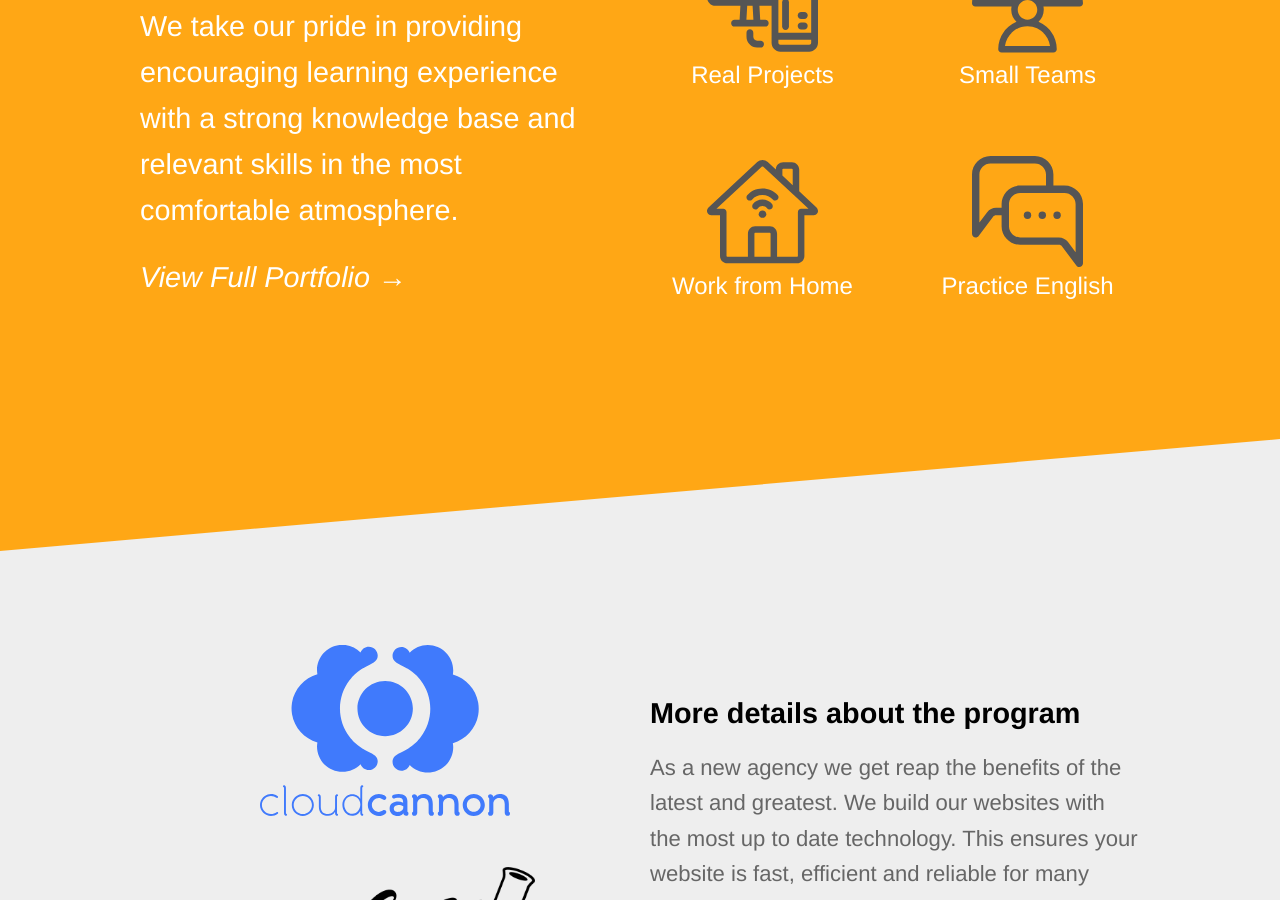
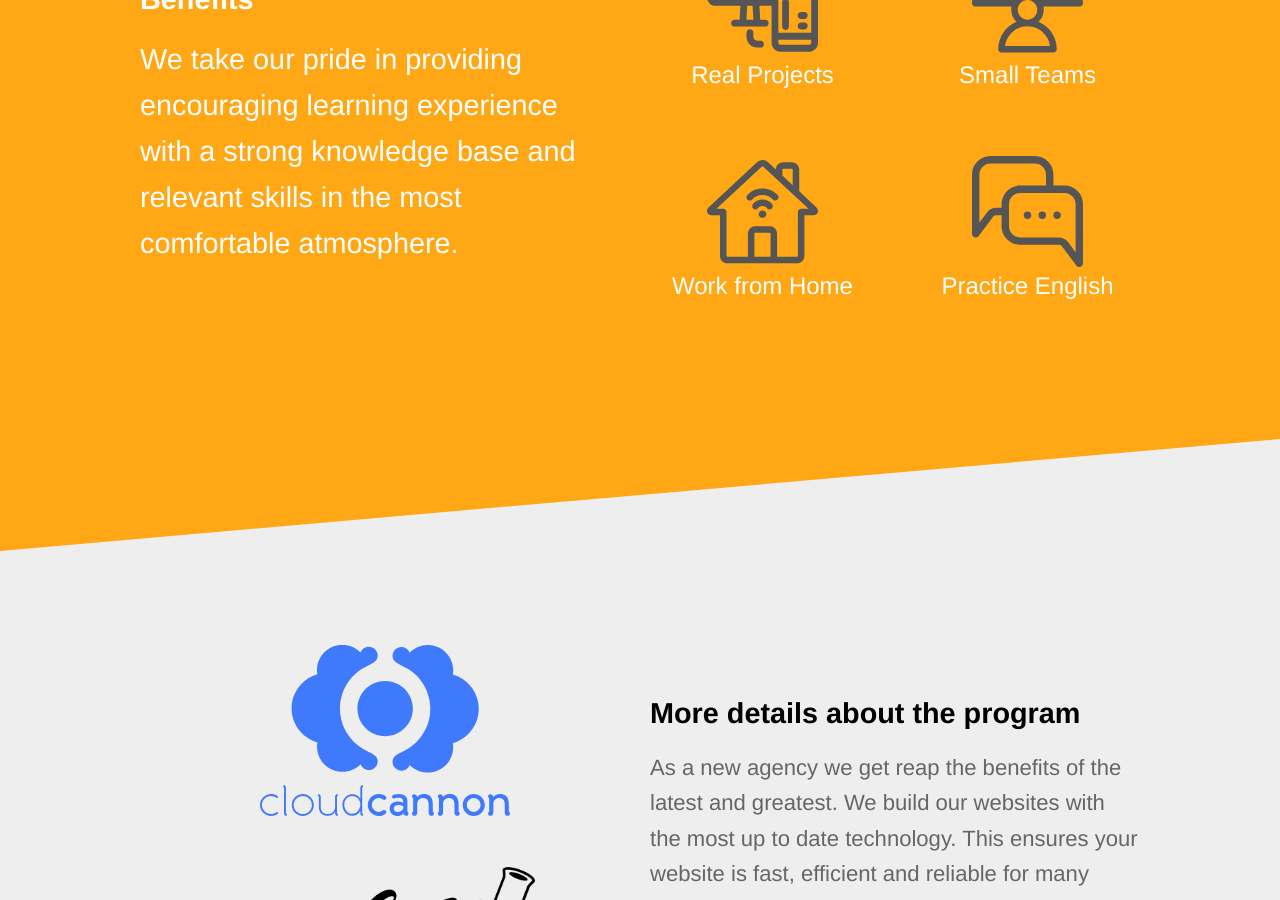
Before and after one commit to lexlegis/codenomad, a Jekyll site: the page built from index.html, in a window 1280 px wide and 900 px high, scrolled down 1746 px. Built offline with Jekyll 4.4.1, drawn with Linux system fonts in a browser that asks for light colours; the list of posts is cut into pages by our own code.

Commit message:
logo and links

```diff
--- a/_data/footer.yml
+++ b/_data/footer.yml
@@ -21,7 +21,7 @@
       social_icon: Twitter
       new_window: true
     - name: Instagram
-      link: https://instagram.com/
+      link: https://instagram.com/codenomad
       social_icon: Instagram
       new_window: true
     - name: LinkedIn
--- a/_layouts/default.html
+++ b/_layouts/default.html
@@ -26,7 +26,7 @@
 	<body>
 		<header>
 			<div class="container">
-				<h1 class="company-name"><a href="{{ site.baseurl }}/"><img src="{{ site.baseurl }}/images/logo.svg" alt="Urban" width="150"></a></h1>
+				<h1 class="company-name"><a href="{{ site.baseurl }}/"><img src="{{ site.baseurl }}/images/logo.svg" alt="Codenomad" width="auto"></a></h1>
 				<!--{% include navigation.html %}-->
 			</div>
 		</header>
@@ -36,7 +36,7 @@
 			<div class="container">
 				<p class="editor-link"><a href="cloudcannon:collections/_data/footer.yml" class="btn"><strong>&#9998;</strong> Update Footer Sections</a></p>
 
-				<div class="footer-columns">
+				<div class="footer-columns" id="get-in-touch">
 					{% for column in site.data.footer %}
 						<ul class="footer-links">
 							<li>
--- a/index.html
+++ b/index.html
@@ -8,7 +8,7 @@
 		<p class="subtext editable">Code Nomad invites you to join an innovative program for learning skill necessary in a career of a successful software engineer.
 			Attendants will be encouraged to work independently , but also to collaborate with the team to acheive a joint goal.
 			The program is prepared for beginner level, and previous programing experience is required.</p>
-		<p><a class="button alt" href="{{ site.baseurl }}/contact/">Contact Us</a></p>
+		<p><a class="button alt" href="#get-in-touch">Contact Us</a></p>
 	</div>
 </section>
 
@@ -42,7 +42,7 @@
 		<div>
 			<h3 class="editable">Benefits</h3>
 			<p class="editable">We take our pride in providing encouraging learning experience with a strong knowledge base and relevant skills in the most comfortable atmosphere.</p>
-			<p class="editable"><a href="{{ site.baseurl }}/portfolio/">View Full Portfolio &rarr;</a></p>
+			<!-- <p class="editable"><a href="{{ site.baseurl }}/portfolio/">View Full Portfolio &rarr;</a></p> -->
 		</div>
 		<div>
 			<ul class="image-grid">
```
Also changed, not shown: images/logo.svg.
